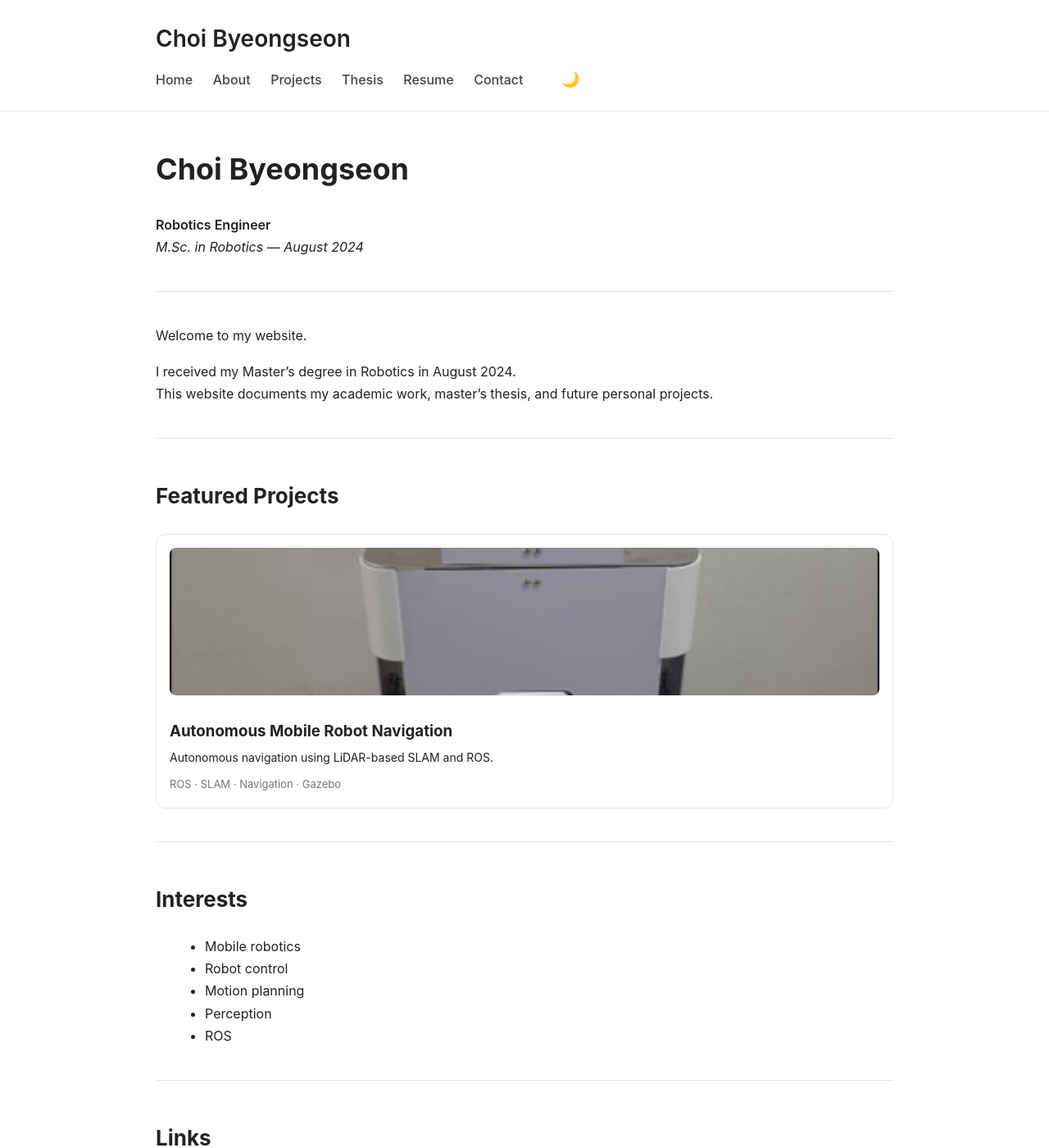
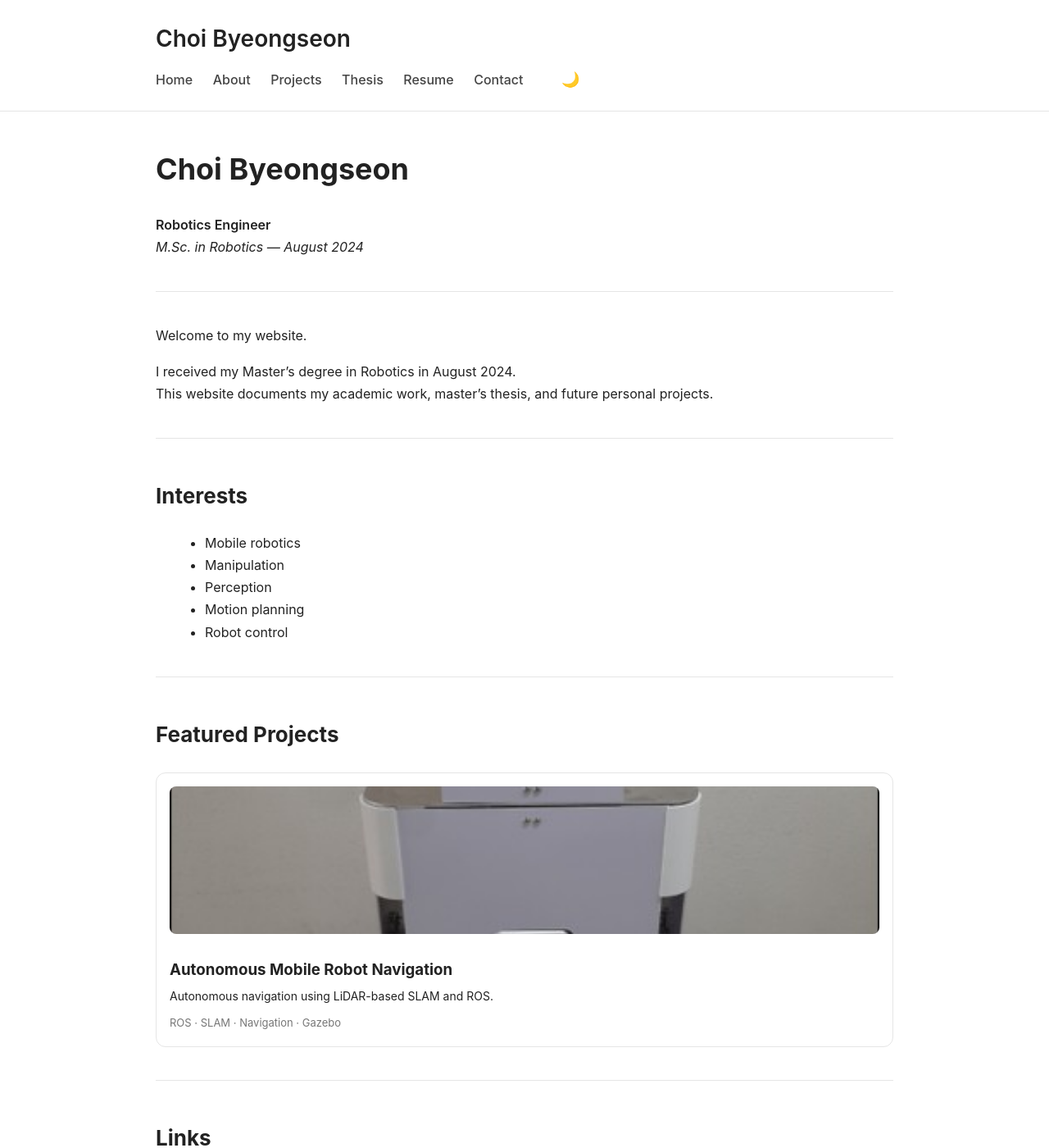
Before and after one commit to SUN1031/SUN1031.github.io, a Jekyll site: the page built from index.md, in a window 1280 px wide and 1400 px high. Shown: the whole window at 82% size. Built offline with Jekyll 4.4.1, drawn with Linux system fonts in a browser that asks for light colours; part of the change alters nothing that is shown.

Commit message:
Update index.md

```diff
--- a/index.md
+++ b/index.md
@@ -14,6 +14,15 @@ Welcome to my website.
 
 I received my Master’s degree in Robotics in August 2024.
 This website documents my academic work, master’s thesis, and future personal projects.
+
+---
+
+## Interests
+- Mobile robotics
+- Manipulation
+- Perception
+- Motion planning
+- Robot control
 
 ---
 
@@ -36,15 +45,6 @@ This website documents my academic work, master’s thesis, and future personal
 
 ---
 
-## Interests
-- Mobile robotics
-- Robot control
-- Motion planning
-- Perception
-- ROS
-
----
-
 ## Links
 - GitHub: https://github.com/SUN1031
 - LinkedIn: (add later)
```
